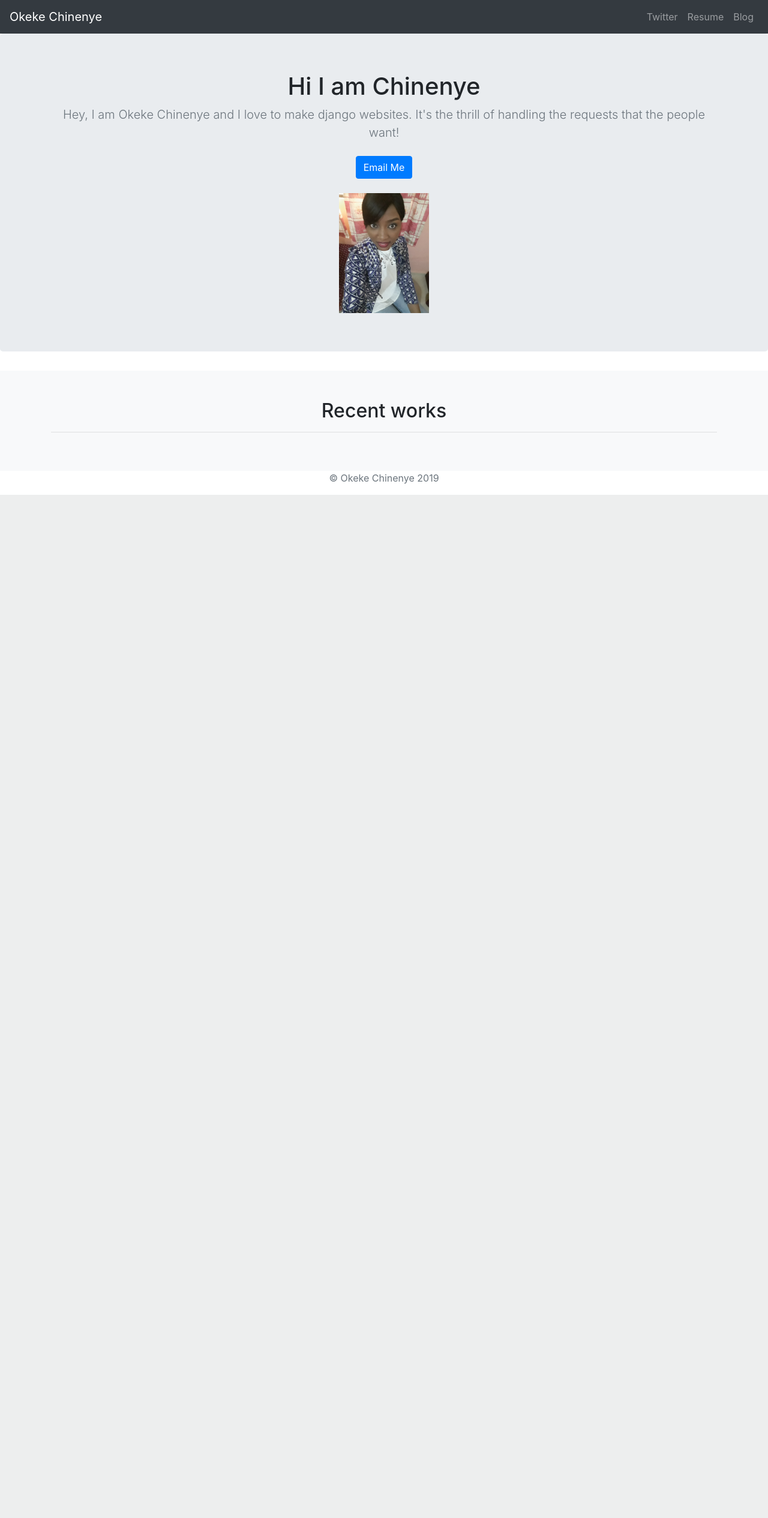
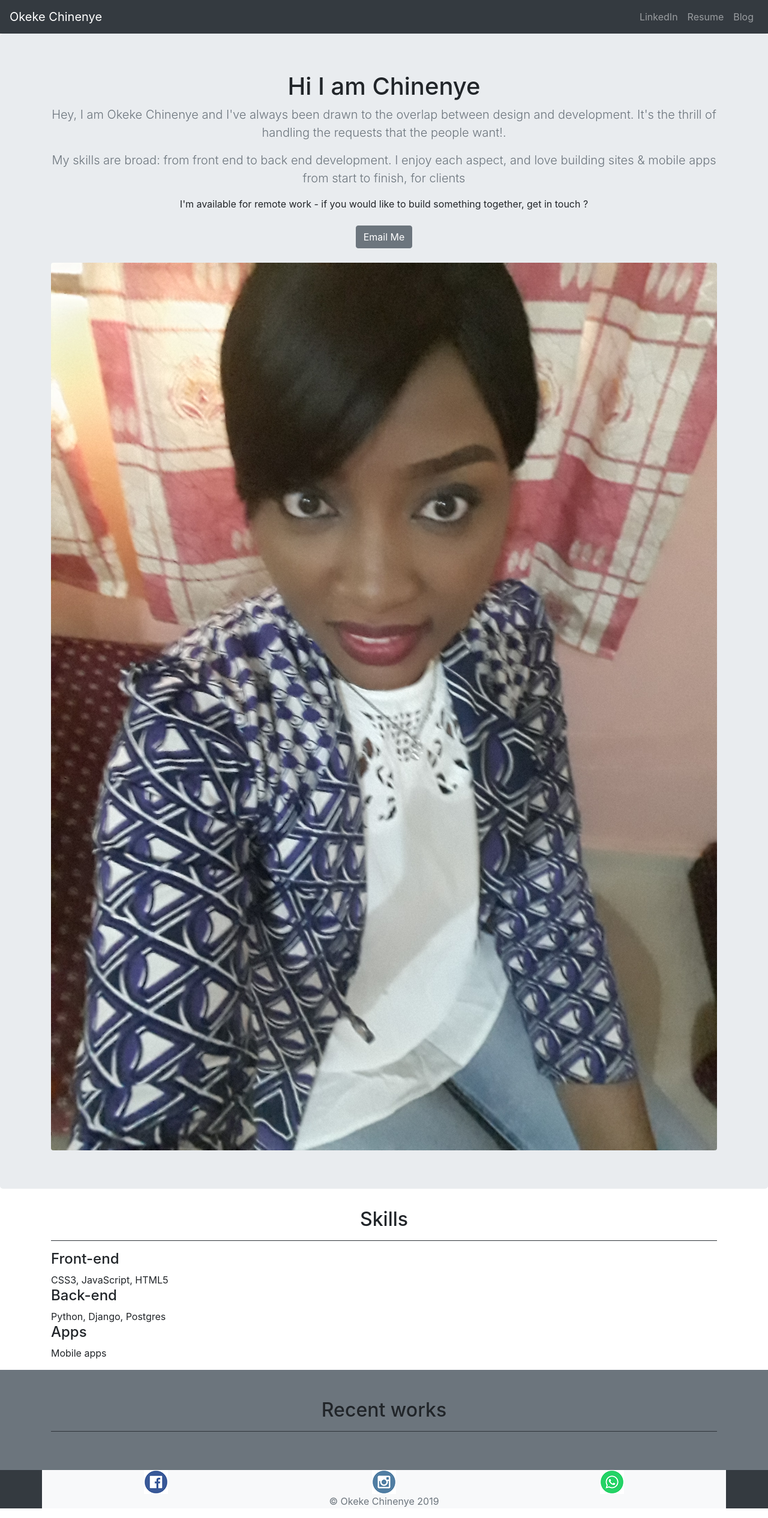
Before and after one commit to chinenyegina/portfolio-project, a Django app: page / in a window 1280 px wide. Shown: the whole page at 60% size. Before the commit the page ends 825 px from the top, so only its background shows below. Run offline with Django 3.2, Linux system fonts and the light colour scheme; data that the repository does not hold is empty; some libraries are stand-ins or nearby versions.

Commit message:
changes on the homepage

```diff
--- a/jobs/templates/jobs/home.html
+++ b/jobs/templates/jobs/home.html
@@ -43,7 +43,7 @@
         </button>
         <div class="collapse navbar-collapse" id="navbarNavAltMarkup">
           <div class="navbar-nav ml-auto">
-            <a class="nav-item nav-link" href="#">Twitter</a>
+            <a class="nav-item nav-link" href="https://www.linkedin.com/in/chinenye-okeke-841244152">LinkedIn</a>
             <a class="nav-item nav-link" href="{% static 'cv.pdf' %}">Resume</a>
             <a class="nav-item nav-link" href="{% url 'allblog' %}">Blog</a>
           </div>
@@ -56,19 +56,34 @@
     <section class="jumbotron text-center">
       <div class="container">
         <h1 class="jumbotron-heading">Hi I am Chinenye</h1>
-        <p class="lead text-muted">Hey, I am Okeke Chinenye and I love to make django websites. It's the thrill of handling the requests that the people want! </p>
+        <p class="lead text-muted">Hey, I am Okeke Chinenye and I've always been drawn to the overlap between design and development. It's the thrill of handling the requests that the people want!.</p>
+        <p class="lead text-muted">My skills are broad: from front end to back end development. I enjoy each aspect, and love building sites & mobile apps from start to finish, for clients </p>
+        <p>  I'm available for remote work - if you would like to build something together, get in touch ?</p>
         <p>
-          <a href="mailto:talk2gina61@yahoo.com" class="btn btn-primary my-2">Email Me</a>
+         <a href="mailto:talk2gina61@yahoo.com" class="btn btn-secondary my-2">Email Me</a>
+        </p>
 
-        </p>
-        <img src="{% static 'dp.jpg' %}" height="200"/>
+        <img class="img-fluid rounded" src="{% static 'dp.jpg' %}" height="200"/>
       </div>
     </section>
 
-    <div class="album py-5 bg-light">
+    <div class="container">
+      <h2 class="text-center">Skills</h2>
+      <hr class="bg-dark">
+      <ul class="list-unstyled">
+        <li><h4>Front-end</h4></li>
+        <li>CSS3, JavaScript, HTML5</li>
+        <li><h4>Back-end</h4></li>
+        <li>Python, Django, Postgres</li>
+        <li><h4>Apps</h4></li>
+        <li>Mobile apps</li>
+      </ul>
+    </div>
+
+    <div class="album py-5 bg-secondary">
       <div class="container">
         <h2 class="text-center"> Recent works </h2>
-        <hr>
+        <hr class="bg-dark">
           <div class="row">
           {% for job in jobs.all %}
             <div class="col-md-4">
@@ -88,9 +103,22 @@
 
   </main>
 
-  <footer class="text-muted">
-    <div class="container text-center">
+  <footer class="text-muted bg-dark">
+    <div class="container text-center bg-light">
+      <div class="row">
+        <div class ="col-sm-4">
+          <a href=""><img src="{% static 'Facebook.png' %}" class="img-fluid"></a>
+        </div>
+        <div class ="col-sm-4">
+          <a href=""><img src="{% static 'Instagram.png' %}" class="img-fluid"></a>
+        </div>
+        <div class ="col-sm-4">
+          <a href=""><img src="{% static 'WhatsApp.png' %}" class="img-fluid"></a>
+        </div>
+      </div>
+      <div>
       <p>© Okeke Chinenye {% now "Y" %}</p>
+    </div>
     </div>
   </footer>
   <script src="https://code.jquery.com/jquery-3.3.1.slim.min.js" integrity="sha384-q8i/X+965DzO0rT7abK41JStQIAqVgRVzpbzo5smXKp4YfRvH+8abtTE1Pi6jizo" crossorigin="anonymous"></script>
```
Also changed, not shown: portfolio/static/Facebook.png (added), portfolio/static/Instagram.png (added), portfolio/static/Linkedin.png (added), portfolio/static/WhatsApp.png (added), portfolio/static/irb.jpg (deleted), portfolio/static/len.jpg (deleted), portfolio/static/stu.jpg (deleted), portfolio/static/tor.jpg (deleted).
